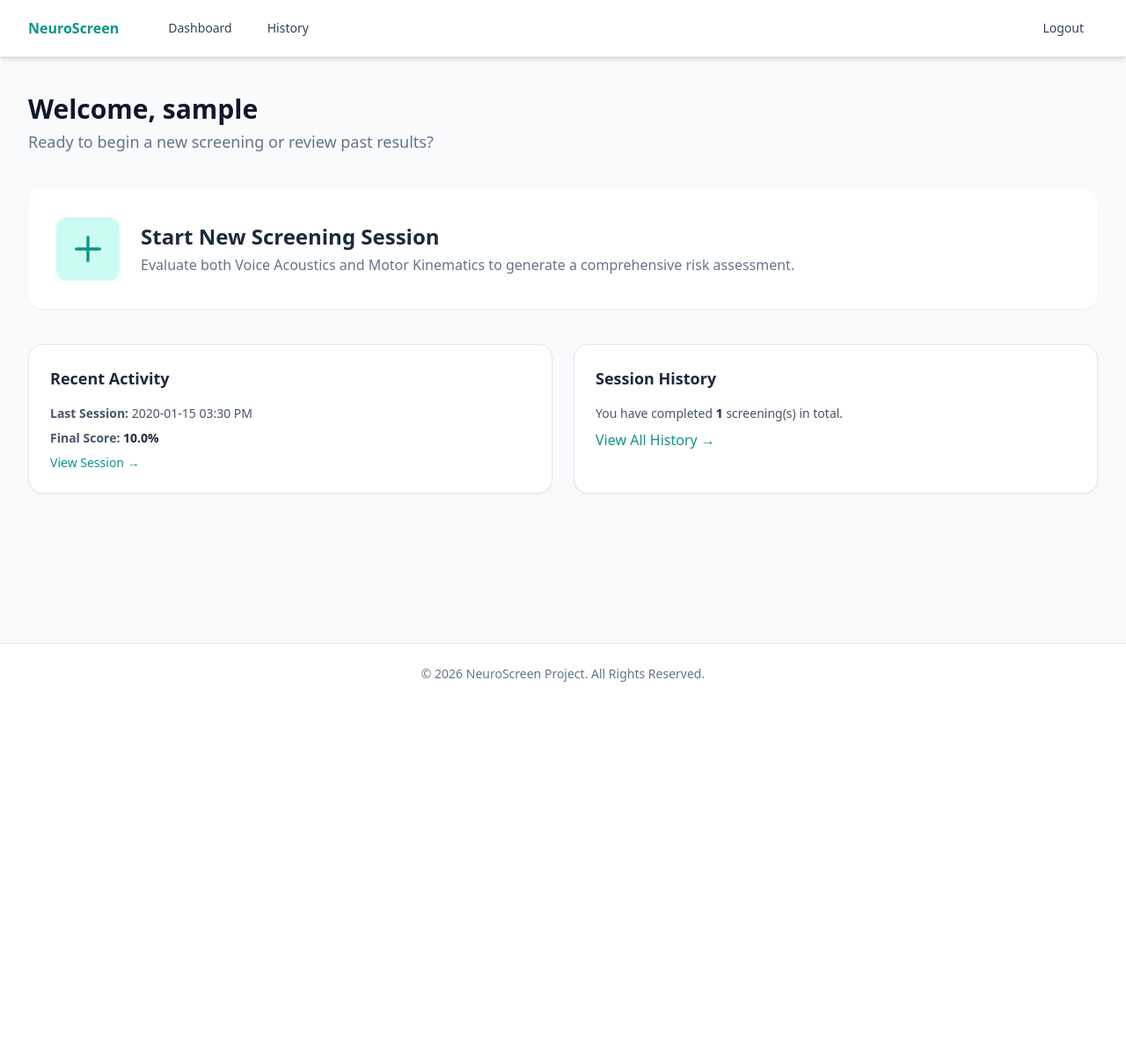
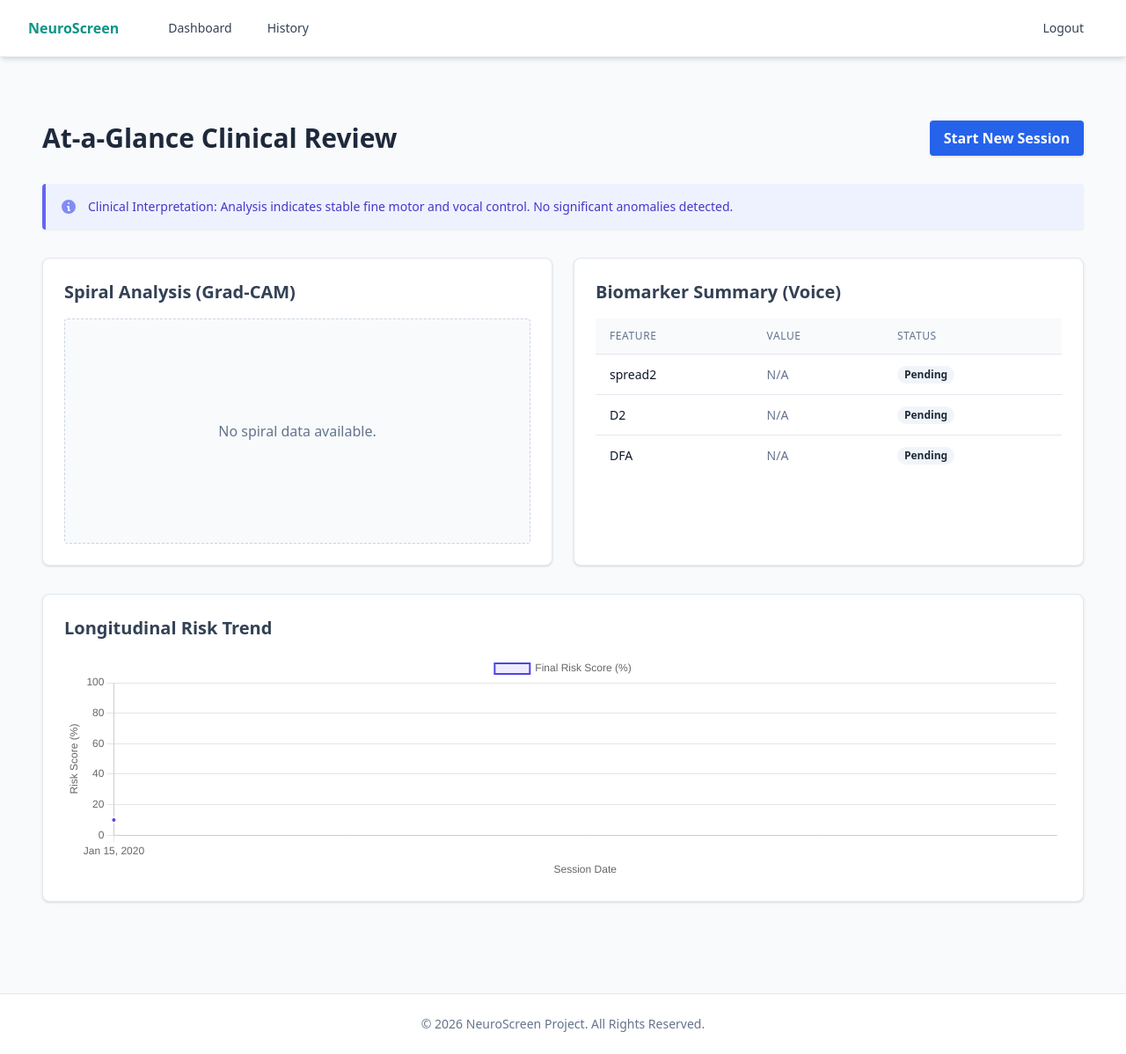
Before and after one commit to Sid72020123/NeuroScreen, a Flask app: page /dashboard in a window 1280 px wide. Shown: the whole page at 88% size. Before the commit the page ends 775 px from the top, so only its background shows below. Run offline with Flask 3, Linux system fonts and the light colour scheme; a user stored in the database is signed in; tables that the repository leaves empty hold one stand-in row (values such as "Sample post"); some libraries are stand-ins or nearby versions; some web fonts are replaced.

Commit message:
New dashboard

```diff
--- a/app/app.py
+++ b/app/app.py
@@ -736,18 +736,79 @@ def dashboard():
         flash("New screening session created.", "success")
         return redirect(url_for("session_hub", session_id=session_record.id))
 
-    recent_session = (
+    sessions = (
         ScreeningSession.query.filter_by(user_id=current_user.id)
-        .order_by(ScreeningSession.timestamp.desc(), ScreeningSession.id.desc())
-        .first()
+        .order_by(ScreeningSession.timestamp.asc())
+        .all()
     )
-    total_sessions = ScreeningSession.query.filter_by(user_id=current_user.id).count()
 
-    return render_template(
-        "dashboard.html",
-        recent_session=serialize_session(recent_session) if recent_session else None,
-        total_sessions=total_sessions,
-    )
+    recent_session = sessions[-1] if sessions else None
+    total_sessions = len(sessions)
+
+    trend_labels = []
+    trend_final_scores = []
+
+    for s in sessions:
+        if s.final_score is not None:
+            trend_labels.append(s.timestamp.strftime("%b %d, %Y"))
+            trend_final_scores.append(s.final_score)
+
+    top_voice_features = []
+    kinematic_jitter = None
+    xai_image_url = None
+    clinical_interpretation = "No data available to form a clinical interpretation."
+    serialized = None
+
+    if recent_session:
+        serialized = serialize_session(recent_session)
+        metrics = serialized.get("voice_metrics", {})
+
+        def get_status(val, threshold):
+            if val is None:
+                return "Pending"
+            return "Elevated" if val > threshold else "Normal"
+
+        top_voice_features = [
+            {
+                "name": "spread2",
+                "value": metrics.get("spread2"),
+                "status": get_status(metrics.get("spread2"), 0.2),
+            },
+            {
+                "name": "D2",
+                "value": metrics.get("D2"),
+                "status": get_status(metrics.get("D2"), 2.0),
+            },
+            {
+                "name": "DFA",
+                "value": metrics.get("DFA"),
+                "status": get_status(metrics.get("DFA"), 0.7),
+            },
+        ]
+
+        kinematic_jitter = recent_session.spiral_score
+        xai_image_url = serialized.get("spiral_xai_image_url")
+
+        if recent_session.final_score is not None:
+            if recent_session.final_score > 60:
+                clinical_interpretation = "Analysis detected localized high-frequency jitter and elevated vocal biomarkers, suggesting further clinical evaluation is recommended."
+            elif recent_session.final_score > 40:
+                clinical_interpretation = "Analysis detected moderate variations in fine motor or vocal control. Monitoring over time is advised."
+            else:
+                clinical_interpretation = "Analysis indicates stable fine motor and vocal control. No significant anomalies detected."
+
+    clinical_data = {
+        "recent_session": serialized if recent_session else None,
+        "total_sessions": total_sessions,
+        "top_voice_features": top_voice_features,
+        "kinematic_jitter": kinematic_jitter,
+        "trend_labels": trend_labels,
+        "trend_final_scores": trend_final_scores,
+        "xai_image_url": xai_image_url,
+        "clinical_interpretation": clinical_interpretation,
+    }
+
+    return render_template("dashboard.html", clinical_data=clinical_data)
 
 
 @app.route("/session/", defaults={"session_id": None})
--- a/app/templates/dashboard.html
+++ b/app/templates/dashboard.html
@@ -1,67 +1,192 @@
-{% extends 'base.html' %} {% block title %}Dashboard - NeuroScreen{% endblock %} {% block content %}
-<header class="mb-10">
-    <h1 class="text-3xl font-bold leading-tight text-slate-900">Welcome, {{ current_user.username }}</h1>
-    <p class="mt-1 text-lg text-slate-500">Ready to begin a new screening or review past results?</p>
-</header>
-
-<!-- Start New Session Card -->
-<div class="mb-10">
+{% extends "base.html" %} {% block content %}
+<div class="container mx-auto px-4 py-8">
+    <div class="flex justify-between items-center mb-8">
+        <h1 class="text-3xl font-bold text-slate-800">At-a-Glance Clinical Review</h1>
         <form method="POST" action="{{ url_for('dashboard') }}">
             <button
                 type="submit"
-            class="w-full text-left bg-white p-8 rounded-2xl shadow-sm hover:shadow-md transition-all duration-200 focus:outline-none focus:ring-2 focus:ring-teal-500 focus:ring-offset-2 focus:ring-offset-slate-50">
-            <div class="flex flex-col sm:flex-row items-start sm:items-center">
-                <div class="flex-shrink-0 bg-teal-100 text-teal-600 rounded-xl p-4 mb-4 sm:mb-0">
-                    <svg
-                        xmlns="http://www.w3.org/2000/svg"
-                        class="h-10 w-10"
-                        fill="none"
-                        viewBox="0 0 24 24"
-                        stroke="currentColor"
-                        stroke-width="2">
-                        <path stroke-linecap="round" stroke-linejoin="round" d="M12 4v16m8-8H4" />
-                    </svg>
-                </div>
-                <div class="sm:ml-6">
-                    <h2 class="text-2xl font-bold text-slate-800">Start New Screening Session</h2>
-                    <p class="mt-1 text-slate-500">
-                        Evaluate both Voice Acoustics and Motor Kinematics to generate a comprehensive risk assessment.
-                    </p>
-                </div>
-            </div>
+                class="bg-blue-600 hover:bg-blue-700 text-white font-semibold py-2 px-4 rounded shadow">
+                Start New Session
             </button>
         </form>
     </div>
 
-<!-- Session Summary -->
-<div class="grid grid-cols-1 md:grid-cols-2 gap-6">
-    <div class="bg-white p-6 rounded-2xl shadow-sm border border-slate-200">
-        <h3 class="text-lg font-semibold text-slate-800">Recent Activity</h3>
-        {% if recent_session %}
-        <div class="mt-4 space-y-2 text-sm text-slate-600">
-            <p><strong>Last Session:</strong> {{ recent_session.full_timestamp }}</p>
-            <p>
-                <strong>Final Score:</strong>
-                <span class="font-bold text-slate-800">{{ recent_session.final_text }}</span>
+    <!-- Section 4: Clinical Interpretation Banner -->
+    <div class="bg-indigo-50 border-l-4 border-indigo-500 p-4 mb-8 rounded shadow-sm">
+        <div class="flex items-center">
+            <div class="flex-shrink-0">
+                <svg
+                    class="h-5 w-5 text-indigo-400"
+                    xmlns="http://www.w3.org/2000/svg"
+                    viewBox="0 0 20 20"
+                    fill="currentColor">
+                    <path
+                        fill-rule="evenodd"
+                        d="M18 10a8 8 0 11-16 0 8 8 0 0116 0zm-7-4a1 1 0 11-2 0 1 1 0 012 0zM9 9a1 1 0 000 2v3a1 1 0 001 1h1a1 1 0 100-2v-3a1 1 0 00-1-1H9z"
+                        clip-rule="evenodd" />
+                </svg>
+            </div>
+            <div class="ml-3">
+                <p class="text-sm text-indigo-700 font-medium">
+                    Clinical Interpretation:
+                    <span class="font-normal">{{ clinical_data.clinical_interpretation }}</span>
                 </p>
-            <a
-                href="{{ url_for('session_hub', session_id=recent_session.id) }}"
-                class="inline-block mt-2 font-medium text-teal-600 hover:text-teal-500"
-                >View Session &rarr;</a
-            >
+            </div>
+        </div>
+    </div>
+
+    <div class="grid grid-cols-1 md:grid-cols-2 gap-6 mb-8">
+        <!-- Section 1: Spiral Analysis XAI -->
+        <div class="bg-white rounded-lg shadow p-6 border border-slate-200 flex flex-col">
+            <h2 class="text-xl font-semibold mb-4 text-slate-700">Spiral Analysis (Grad-CAM)</h2>
+            {% if clinical_data.xai_image_url %}
+            <div class="flex flex-col items-center flex-grow">
+                <img
+                    src="{{ clinical_data.xai_image_url }}"
+                    alt="Grad-CAM Heatmap"
+                    class="max-w-full max-h-64 object-contain rounded border shadow-sm mb-4" />
+                <p class="text-sm text-slate-600 italic text-center">
+                    Red region highlights localized pixel-level variance (stuttering) during the spiral stroke.
+                </p>
+                <div class="mt-auto w-full flex justify-between items-center text-sm pt-4 border-t border-slate-100">
+                    <span class="font-medium text-slate-700">Kinematic Jitter Intensity:</span>
+                    <span
+                        class="font-bold {{ 'text-rose-600' if clinical_data.kinematic_jitter and clinical_data.kinematic_jitter > 50 else 'text-emerald-600' }}">
+                        {{ clinical_data.kinematic_jitter | round(1) if clinical_data.kinematic_jitter else 'N/A' }}%
+                    </span>
+                </div>
             </div>
             {% else %}
-        <p class="mt-4 text-sm text-slate-500">No sessions recorded yet.</p>
+            <div
+                class="flex flex-grow items-center justify-center bg-slate-50 rounded border border-dashed border-slate-300 min-h-[16rem]">
+                <p class="text-slate-500">No spiral data available.</p>
+            </div>
             {% endif %}
         </div>
-    <div class="bg-white p-6 rounded-2xl shadow-sm border border-slate-200">
-        <h3 class="text-lg font-semibold text-slate-800">Session History</h3>
-        <p class="mt-4 text-sm text-slate-600">
-            You have completed <span class="font-bold text-slate-800">{{ total_sessions }}</span> screening(s) in total.
-        </p>
-        <a href="{{ url_for('history') }}" class="inline-block mt-2 font-medium text-teal-600 hover:text-teal-500"
-            >View All History &rarr;</a
+
+        <!-- Section 2: Biomarker Summary -->
+        <div class="bg-white rounded-lg shadow p-6 border border-slate-200 flex flex-col">
+            <h2 class="text-xl font-semibold mb-4 text-slate-700">Biomarker Summary (Voice)</h2>
+            {% if clinical_data.top_voice_features %}
+            <div class="overflow-x-auto flex-grow">
+                <table class="min-w-full divide-y divide-slate-200">
+                    <thead>
+                        <tr>
+                            <th
+                                class="px-4 py-3 bg-slate-50 text-left text-xs font-medium text-slate-500 uppercase tracking-wider">
+                                Feature
+                            </th>
+                            <th
+                                class="px-4 py-3 bg-slate-50 text-left text-xs font-medium text-slate-500 uppercase tracking-wider">
+                                Value
+                            </th>
+                            <th
+                                class="px-4 py-3 bg-slate-50 text-left text-xs font-medium text-slate-500 uppercase tracking-wider">
+                                Status
+                            </th>
+                        </tr>
+                    </thead>
+                    <tbody class="bg-white divide-y divide-slate-200">
+                        {% for feature in clinical_data.top_voice_features %}
+                        <tr>
+                            <td class="px-4 py-3 whitespace-nowrap text-sm font-medium text-slate-900">
+                                {{ feature.name }}
+                            </td>
+                            <td class="px-4 py-3 whitespace-nowrap text-sm text-slate-500">
+                                {{ "%.4f"|format(feature.value) if feature.value else 'N/A' }}
+                            </td>
+                            <td class="px-4 py-3 whitespace-nowrap text-sm">
+                                {% if feature.status == 'Normal' %}
+                                <span
+                                    class="px-2 inline-flex text-xs leading-5 font-semibold rounded-full bg-emerald-100 text-emerald-800"
+                                    >Normal</span
                                 >
+                                {% elif feature.status == 'Elevated' %}
+                                <span
+                                    class="px-2 inline-flex text-xs leading-5 font-semibold rounded-full bg-rose-100 text-rose-800"
+                                    >Elevated</span
+                                >
+                                {% else %}
+                                <span
+                                    class="px-2 inline-flex text-xs leading-5 font-semibold rounded-full bg-slate-100 text-slate-800"
+                                    >Pending</span
+                                >
+                                {% endif %}
+                            </td>
+                        </tr>
+                        {% endfor %}
+                    </tbody>
+                </table>
+            </div>
+            {% else %}
+            <div
+                class="flex flex-grow items-center justify-center bg-slate-50 rounded border border-dashed border-slate-300 min-h-[16rem]">
+                <p class="text-slate-500">No voice data available.</p>
+            </div>
+            {% endif %}
         </div>
     </div>
-{% endblock %}
+
+    <!-- Section 3: Longitudinal Risk Trend -->
+    <div class="bg-white rounded-lg shadow p-6 border border-slate-200 mb-8">
+        <h2 class="text-xl font-semibold mb-4 text-slate-700">Longitudinal Risk Trend</h2>
+        <div class="relative h-64 w-full">
+            {% if clinical_data.trend_labels %}
+            <canvas id="riskTrendChart"></canvas>
+            {% else %}
+            <div
+                class="flex h-full items-center justify-center bg-slate-50 rounded border border-dashed border-slate-300">
+                <p class="text-slate-500">No historical data available to show trends.</p>
+            </div>
+            {% endif %}
+        </div>
+    </div>
+</div>
+
+{% if clinical_data.trend_labels %}
+<script src="https://cdn.jsdelivr.net/npm/chart.js"></script>
+<script>
+    document.addEventListener("DOMContentLoaded", function() {
+        const ctx = document.getElementById('riskTrendChart').getContext('2d');
+        const labels = {{ clinical_data.trend_labels | tojson | safe }};
+        const data = {{ clinical_data.trend_final_scores | tojson | safe }};
+
+        new Chart(ctx, {
+            type: 'line',
+            data: {
+                labels: labels,
+                datasets: [{
+                    label: 'Final Risk Score (%)',
+                    data: data,
+                    borderColor: 'rgb(79, 70, 229)',
+                    backgroundColor: 'rgba(79, 70, 229, 0.1)',
+                    borderWidth: 2,
+                    pointBackgroundColor: 'rgb(79, 70, 229)',
+                    pointBorderColor: '#fff',
+                    pointHoverBackgroundColor: '#fff',
+                    pointHoverBorderColor: 'rgb(79, 70, 229)',
+                    fill: true,
+                    tension: 0.3
+                }]
+            },
+            options: {
+                responsive: true,
+                maintainAspectRatio: false,
+                scales: {
+                    y: {
+                        beginAtZero: true,
+                        max: 100,
+                        title: { display: true, text: 'Risk Score (%)' }
+                    },
+                    x: {
+                        title: { display: true, text: 'Session Date' }
+                    }
+                },
+                plugins: {
+                    legend: { display: true, position: 'top' }
+                }
+            }
+        });
+    });
+</script>
+{% endif %} {% endblock %}
```
Lines whose indentation alone changed are shown as unchanged.
